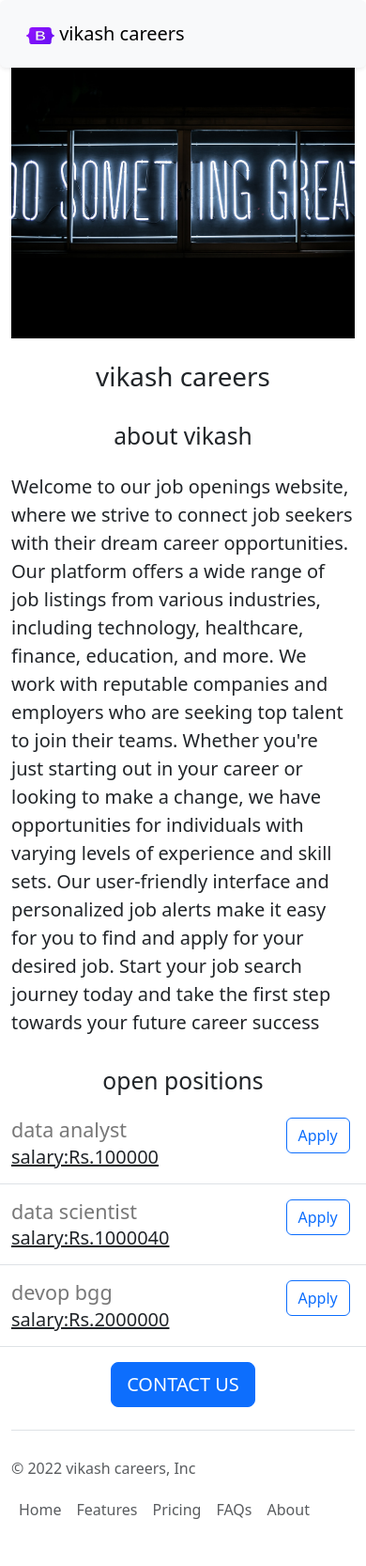
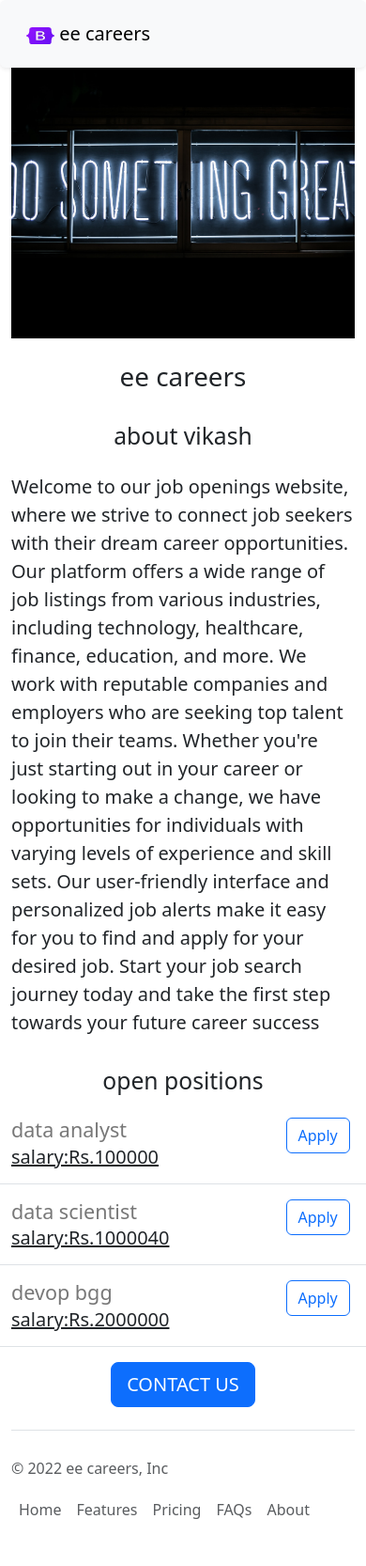
Before and after one commit to VIKASH1426/VIKASH-WEB, a Flask app: page / in a window 390 px wide. Shown: the whole page at 94% size. Run offline with Flask 2, Linux system fonts and the light colour scheme.

Commit message:
name change

```diff
--- a/templates/footer.html
+++ b/templates/footer.html
@@ -1,6 +1,6 @@
 <div class="container">
   <footer class="d-flex flex-wrap justify-content-between align-items-center py-3 my-4 border-top">
-    <p class="col-md-4 mb-0 text-muted">&copy; 2022 vikash careers, Inc</p>
+    <p class="col-md-4 mb-0 text-muted">&copy; 2022 ee careers, Inc</p>
 
     <a href="/" class="col-md-4 d-flex align-items-center justify-content-center mb-3 mb-md-0 me-md-auto link-dark text-decoration-none">
       <svg class="bi me-2" width="40" height="32"><use xlink:href="#bootstrap"/></svg>
--- a/templates/home.html
+++ b/templates/home.html
@@ -1,7 +1,7 @@
 <!DOCTYPE html>
 <html>
   <head>
-    <title>vikash careers</title>
+    <title>ee careers</title>
     <meta charset="utf-8">
     <meta name="viewport" content="width=device-width, initial-scale=1">
     <link href="https://cdn.jsdelivr.net/npm/bootstrap@5.3.0-alpha1/dist/css/bootstrap.min.css" rel="stylesheet" integrity="sha384-GLhlTQ8iRABdZLl6O3oVMWSktQOp6b7In1Zl3/Jr59b6EGGoI1aFkw7cmDA6j6gD" crossorigin="anonymous">
@@ -32,7 +32,7 @@ body {
     <
     <div class="container">
       <img class="img-fluid" id="banner" src="https://vikash-web-1.subashun-vikash.repl.co/static/banner.jpg" >
-    <h1 class="text-center mt-2 mb-4">vikash careers</h1>
+    <h1 class="text-center mt-2 mb-4">ee careers</h1>
 
       <div class='row' style="margin-bottom:16px">
       <div class="col-md-6">
--- a/templates/nav.html
+++ b/templates/nav.html
@@ -2,7 +2,7 @@
   <div class="container">
     <a class="navbar-brand" href="#">
       <img src="/static/llogo.svg" alt="Bootstrap" width="30" height="18">
-      vikash careers
+      ee careers
     </a>
   </div>
 </nav>
```
